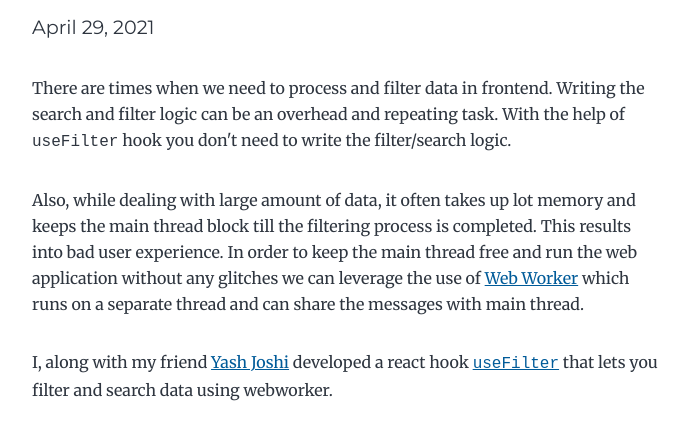
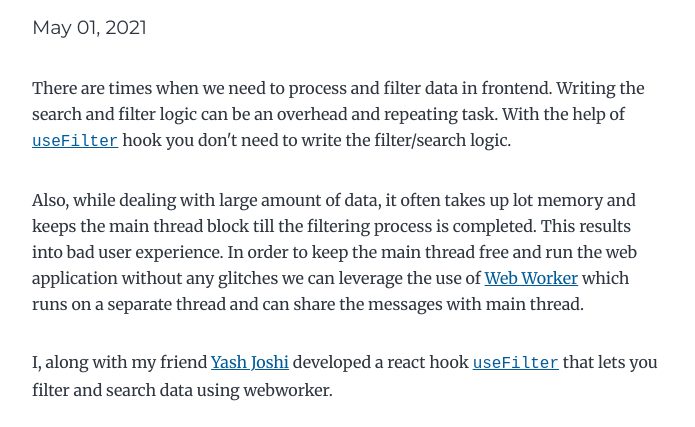
Before and after one commit to lakhansamani/lakhan.me, a Gatsby site: page /use-filter-hook/ in a window 1280 px wide. Shown: the part 165-592 px from the top of the page, without its empty margins (292-987 px from the left). Built offline with nearby package versions, Linux system fonts and the light colour scheme; Gatsby itself is replaced by a stand-in of ours; some packages are replaced by stand-ins of ours.

Commit message:
update useFilter blog date

```diff
--- a/content/blog/use-filter-hook/index.md
+++ b/content/blog/use-filter-hook/index.md
@@ -1,11 +1,11 @@
 ---
 title: useFilter Hook
-date: "2021-04-29T22:40:32.169Z"
+date: "2021-05-01T22:40:32.169Z"
 description: A React hook to filter large amount of data using  Web Worker.
 tags: react, hook, webworker, filter, data
 ---
 
-There are times when we need to process and filter data in frontend. Writing the search and filter logic can be an overhead and repeating task. With the help of `useFilter` hook you don't need to write the filter/search logic.
+There are times when we need to process and filter data in frontend. Writing the search and filter logic can be an overhead and repeating task. With the help of [`useFilter`](https://github.com/promise-learning/useFilter) hook you don't need to write the filter/search logic.
 
 Also, while dealing with large amount of data, it often takes up lot memory and keeps the main thread block till the filtering process is completed. This results into bad user experience. In order to keep the main thread free and run the web application without any glitches we can leverage the use of [Web Worker](https://developer.mozilla.org/en-US/docs/Web/API/Web_Workers_API/Using_web_workers) which runs on a separate thread and can share the messages with main thread.
 
```
